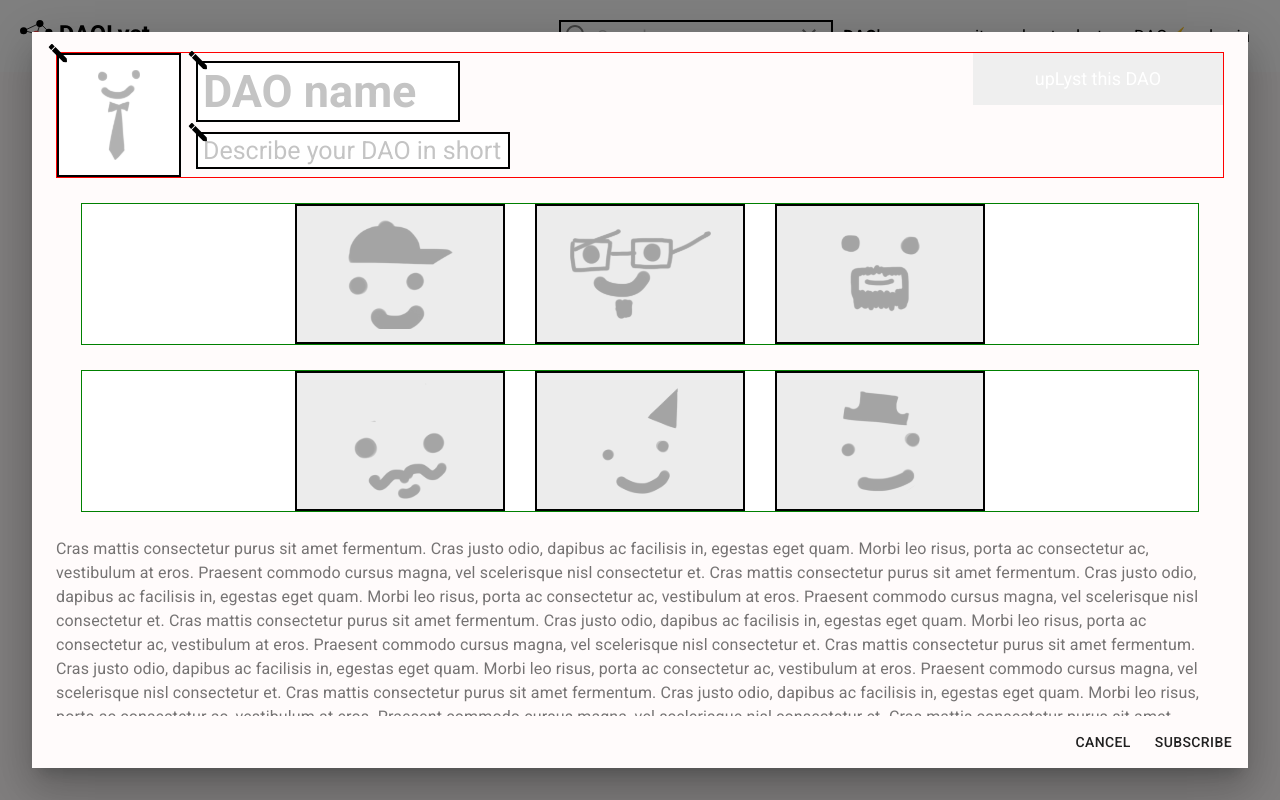
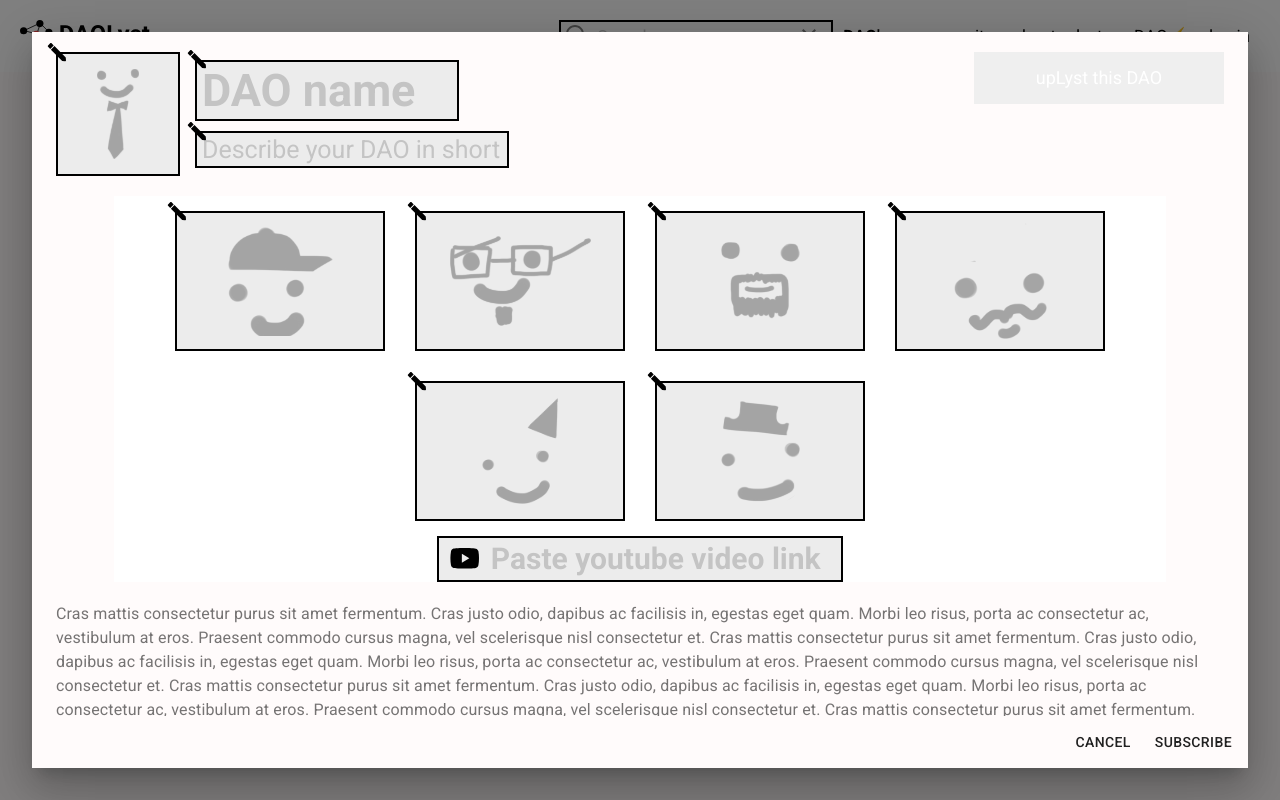
Before and after one commit to ssgarx/daolyst, a React app in the folder client/: page / in a window 1280 px wide. Both pictures are taken after a click on the element "lyst my DAO⚡". Built offline with nearby package versions, Linux system fonts and the light colour scheme.

Commit message:
lysting form mid part implemented

```diff
--- a/client/src/pages/Onboarding/LystingForm1.js
+++ b/client/src/pages/Onboarding/LystingForm1.js
@@ -8,6 +8,7 @@ import UploadImg3 from "../../assets/upl3.svg";
 import UploadImg4 from "../../assets/upl4.svg";
 import UploadImg5 from "../../assets/upl5.svg";
 import UploadImg6 from "../../assets/upl6.svg";
+import YtIcon from "../../assets/ytIcon.svg";
 function LystingForm1() {
   return (
     <div className={style.box1}>
@@ -51,26 +52,42 @@ function LystingForm1() {
         </div>
       </div>
       <div className={style.box1B}>
+        <div className={style.box1Bx}>
           <div className={style.box1B1}>
-          <div className={style.imgBox1}>
+            <div>
+              <img src={EditIcon} alt="add_icon" />
               <img src={UploadImg1} alt="" />
             </div>
-          <div className={style.imgBox1}>
+            <div>
+              <img src={EditIcon} alt="add_icon" />
               <img src={UploadImg2} alt="" />
             </div>
-          <div className={style.imgBox1}>
+            <div>
+              <img src={EditIcon} alt="add_icon" />
               <img src={UploadImg3} alt="" />
             </div>
-        </div>
-        <div className={style.box1B1}>
-          <div className={style.imgBox1}>
+            <div>
+              <img src={EditIcon} alt="add_icon" />
               <img src={UploadImg4} alt="" />
             </div>
-          <div className={style.imgBox1}>
+            <div>
+              <img src={EditIcon} alt="add_icon" />
               <img src={UploadImg5} alt="" />
             </div>
-          <div className={style.imgBox1}>
+            <div>
+              <img src={EditIcon} alt="add_icon" />
               <img src={UploadImg6} alt="" />
+            </div>
+          </div>
+          <div className={style.box1B2}>
+            <div className={style.inputDiv}>
+              <div>
+                <img src={YtIcon} alt="" />
+              </div>
+              <div>
+                <input placeholder="Paste youtube video link" type="text" />
+              </div>
+            </div>
           </div>
         </div>
       </div>
--- a/client/src/pages/Onboarding/lystingForm1.module.scss
+++ b/client/src/pages/Onboarding/lystingForm1.module.scss
@@ -26,7 +26,6 @@
 .box1 {
   //   padding: 30px;
   .box1A {
-    border: 1px solid red;
     display: flex;
     justify-content: space-between;
     .box1A1 {
@@ -42,7 +41,7 @@
           border: 2px solid black;
           @include verticalAlign();
           @include buttonProperties();
-          background-color: #ffffff;
+          background-color: #ececec;
 
           > img {
             // filter: invert(100%);
@@ -78,7 +77,7 @@
             font-weight: bold;
             transition: all 0.2s ease;
             margin-bottom: 5px;
-            background-color: #ffffff;
+            background-color: #ececec;
 
             &:focus {
               outline: none !important;
@@ -99,7 +98,7 @@
             font-size: 25px;
             transition: all 0.2s ease;
             margin-top: 5px;
-            background-color: #ffffff;
+            background-color: #ececec;
 
             &:focus {
               outline: none !important;
@@ -122,11 +121,14 @@
     }
   }
   .box1B {
-    .box1B1,
-    .box1B2 {
-      border: 1px solid green;
+    text-align: center;
+    display: flex;
+    justify-content: center;
+    margin: 20px 0;
+    .box1Bx {
       background-color: #ffffff;
-      margin: 25px;
+      width: 90%;
+      .box1B1 {
         display: flex;
         flex-wrap: wrap;
         justify-content: center;
@@ -134,12 +136,57 @@
           height: 136px;
           width: 206px;
           background-color: #ececec;
-        margin: 0px 15px;
+          margin: 15px;
           border: 2px solid black;
+          position: relative;
           @include buttonProperties();
           @include verticalAlign();
+          > img:nth-child(1) {
+            @include editIconPos($top: -13px, $left: -12px);
+          }
+          > img:nth-child(2) {
+            opacity: 0.3 !important;
+          }
+          &:hover {
+            background-color: #ffffff;
+          }
+        }
+      }
+      .box1B2 {
+        display: flex;
+        justify-content: center;
+        .inputDiv {
+          border: 2px solid black;
+          display: flex;
+          background-color: #ececec;
+          > div:nth-child(1) {
+            // flex: 1;
+          }
+          > div:nth-child(2) {
+            flex: 12;
+          }
+          > div {
+            @include verticalAlign();
             > img {
-          opacity: 0.3 !important;
+              width: 30px;
+              margin: 0px 10px;
+            }
+            > input {
+              line-height: 40px;
+              font-size: 30px;
+              font-weight: bold;
+              transition: all 0.2s ease;
+              background-color: #ececec;
+              border: none;
+              width: 99%;
+              &:focus {
+                outline: none !important;
+              }
+              &:hover {
+                background-color: #ffffff;
+              }
+            }
+          }
         }
       }
     }
```
Also changed, not shown: client/src/assets/ytIcon.svg (added). Lines whose indentation alone changed are shown as unchanged.
